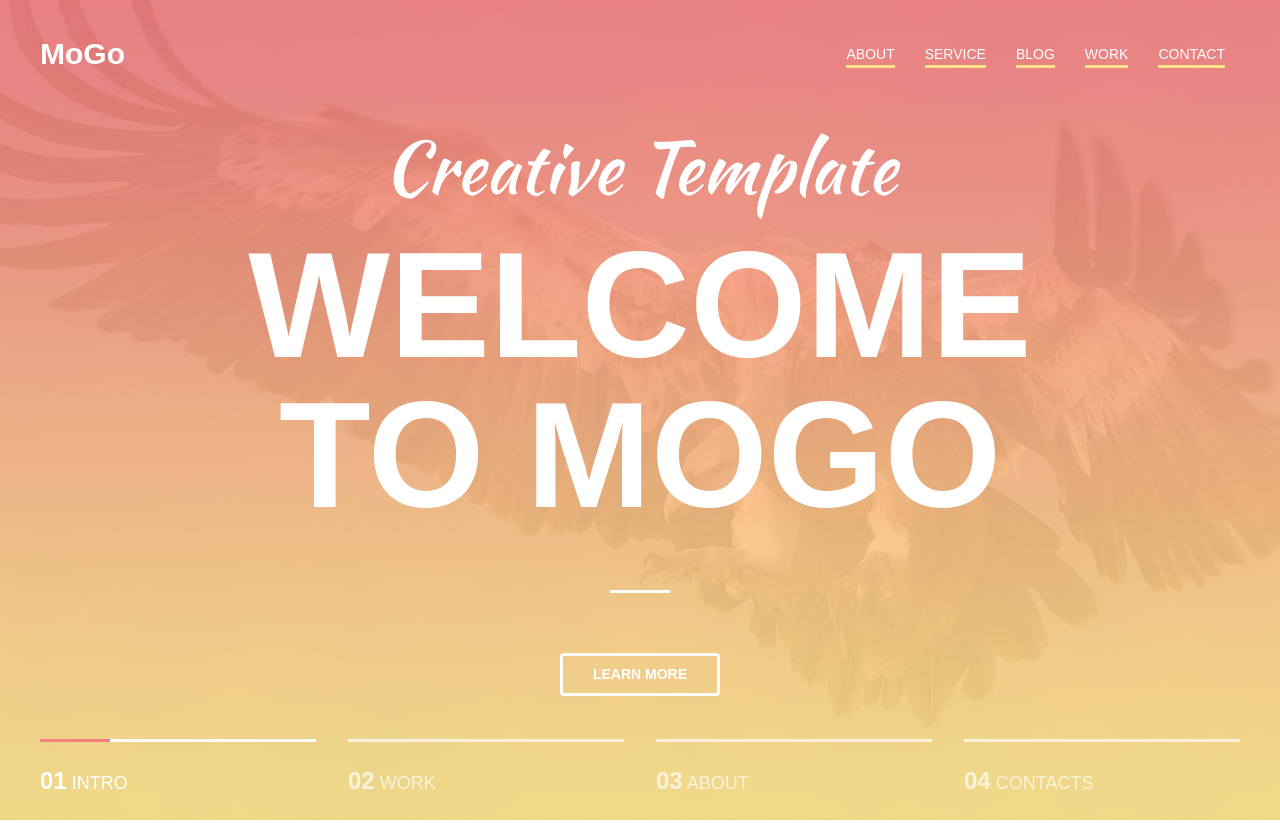
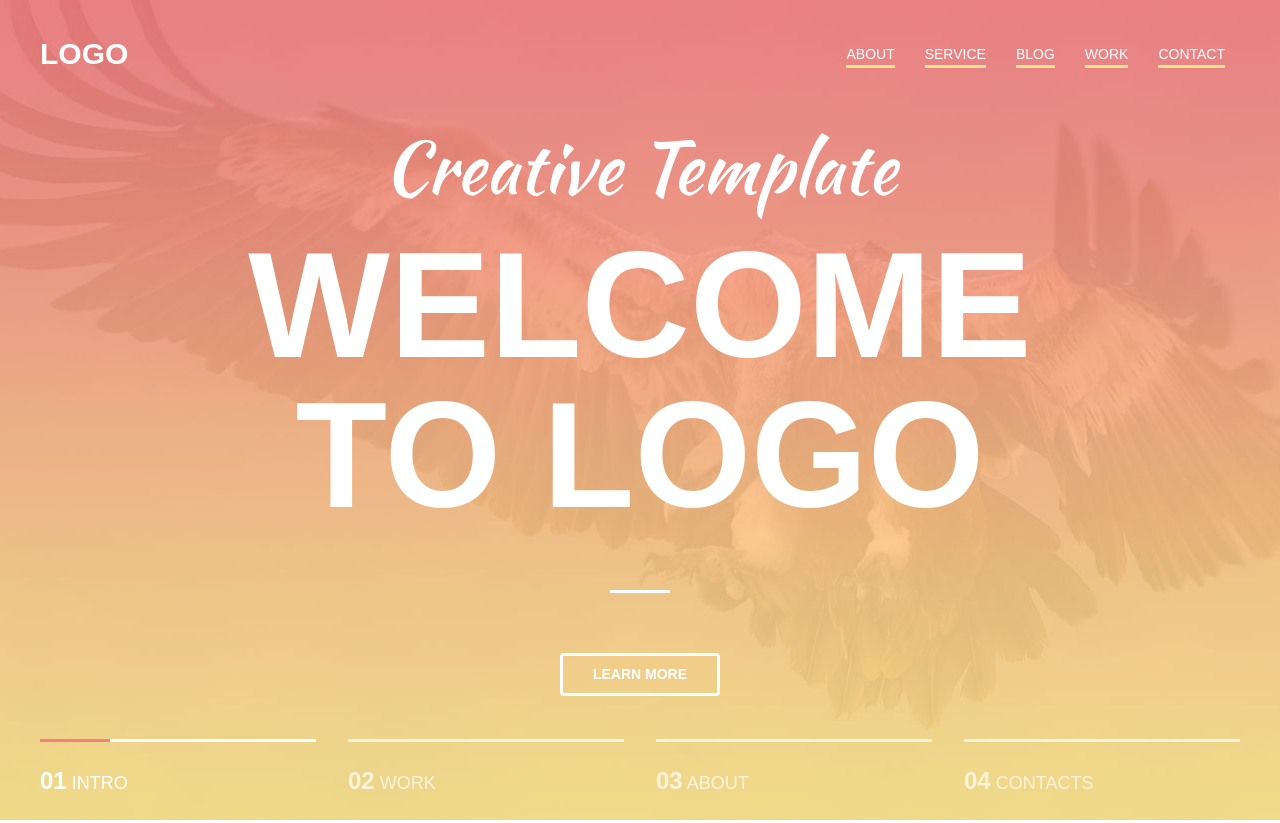
Before and after one commit to nusya500/Web-project, a plain HTML site: page index.html in a window 1280 px wide. Shown: the top 823 px of the page. Drawn offline with nearby package versions, Linux system fonts and the light colour scheme; a web font is replaced by a local one.

Commit message:
Update index.html

```diff
--- a/index.html
+++ b/index.html
@@ -5,7 +5,7 @@
     <meta name="viewport" content="width=device-width, initial-scale=1">
     <link rel="stylesheet" href="https://stackpath.bootstrapcdn.com/bootstrap/4.3.1/css/bootstrap.min.css" integrity="sha384-ggOyR0iXCbMQv3Xipma34MD+dH/1fQ784/j6cY/iJTQUOhcWr7x9JvoRxT2MZw1T" crossorigin="anonymous">
     <link rel="stylesheet" href="assets/css/style.css">
-    <title>Mogo</title>
+    <title>Nusya's web project</title>
 </head>
 <body>
 
@@ -13,7 +13,7 @@
 <header class="header" id="header">
     <div class="container">
         <div class="header__inner">
-            <div class="header__logo" data-scroll="#intro">MoGo</div>
+            <div class="header__logo" data-scroll="#intro">LOGO</div>
 
             <nav class="nav" id="nav">
                 <a class="nav__link" href="#" data-scroll="#about"><span class="link__line"></span> About</a>
@@ -36,7 +36,7 @@
         <div class="container">
             <div class="intro__inner">
                 <h2 class="intro__suptitle">Creative Template</h2>
-                <h1 class="intro__title">Welcome to MoGo</h1>
+                <h1 class="intro__title">Welcome to LOGO</h1>
 
                 <a class="btn" href="#">Learn More</a>
             </div>
@@ -648,7 +648,7 @@
 
             <div class="footer__inner">
                 <div class="footer__col  footer__col--first">
-                    <div class="footer__logo">MoGo</div>
+                    <div class="footer__logo">LOGO</div>
                     <div class="footer__text">Lorem ipsum dolor sit amet, consectetur adipiscing elit, sed do eiusmod tempor incididunt ut labore et dolore magna aliqua. Ut enim ad minim veniam, quis nostrud exercitation ullamco laboris nisi ut aliquip ex ea commodo consequat.</div>
 
                     <div class="footer__social">
```
